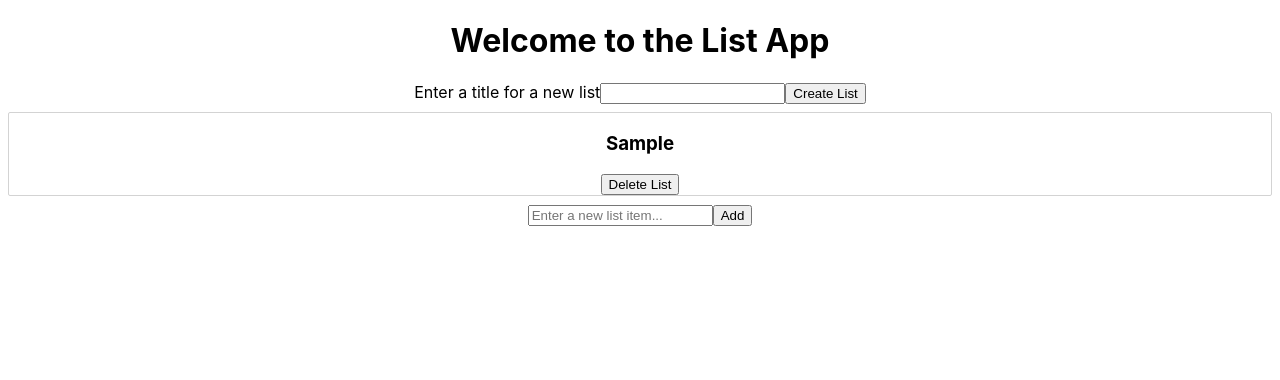
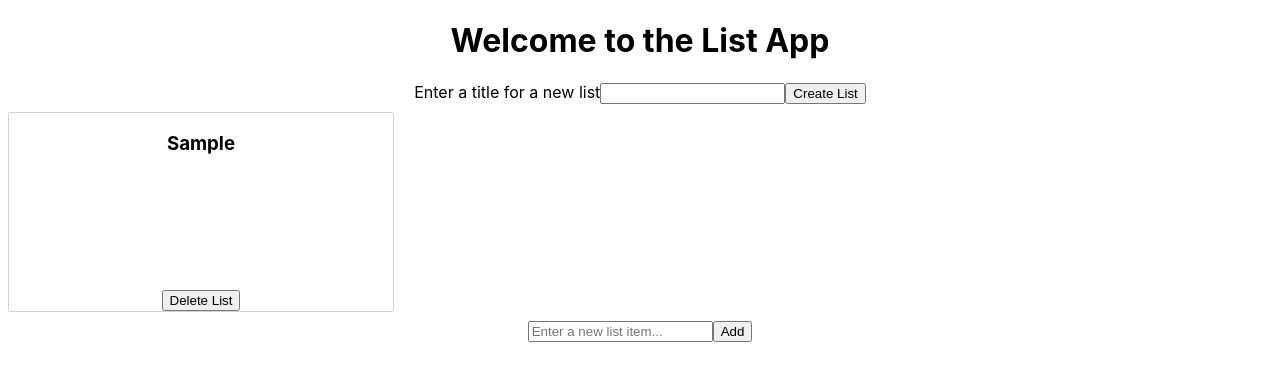
Before and after one commit to JohnZBurnett/ListApp, a React (Create React App) app: page / in a window 1280 px wide. Both pictures are taken after typing "Sample" into the empty fields and a click on the button "Create List". Shown: the top 380 px of the page. Built offline with nearby package versions, Linux system fonts and the light colour scheme.

Commit message:
update styling when dragging

```diff
--- a/package.json
+++ b/package.json
@@ -3,9 +3,9 @@
   "version": "0.1.0",
   "private": true,
   "dependencies": {
-    "react": "^16.6.0",
+    "react": "16.3.1",
     "react-beautiful-dnd": "^9.0.2",
-    "react-dom": "^16.6.0",
+    "react-dom": "16.3.1",
     "react-scripts": "2.0.5",
     "styled-components": "^4.0.2"
   },
--- a/src/List.js
+++ b/src/List.js
@@ -7,10 +7,13 @@ const Container = styled.div`
   margin: 8px;
   border: 1px solid lightgrey;
   border-radius: 2px;
+  width: 30%;
 `;
 
 const List = styled.div`
-  paddin: 8px;
+  padding: 8px;
+  min-height: 100px;
+  background-color: ${ props => (props.isDraggingOver ? 'skyblue' : 'white')};
 `;
 
 const Item = styled.div``;
@@ -22,7 +25,7 @@ export default ({title, deleteList, listId, listItems, deleteListItem}) => {
         <Container>
             <h3>{title}</h3>
             <Droppable droppableId={listId}>
-            { (provided) => (
+            { (provided, snapshot) => (
                 <List ref={provided.innerRef} {...provided.droppableProps}>
                   {listItems.map( (listItem, index) => {
                     return(
@@ -32,10 +35,12 @@ export default ({title, deleteList, listId, listItems, deleteListItem}) => {
                           deleteListItem={deleteListItem}
                           index={index}
                           key={listItem.id}
+                          isDraggingOver={snapshot.isDraggingOver}
                         />
                     )
                 })}
-                 {provided.placeholder}
+                {console.log("PROVIDED: ", provided)}
+                {provided.placeholder}
                 </List>
             )
 
--- a/src/ListContainer.js
+++ b/src/ListContainer.js
@@ -1,7 +1,10 @@
 import React, { Component } from 'react';
 import ListItem from './ListItem';
+import styled from 'styled-components';
 import List from './List';
 import NewListItemForm from './NewListItemForm';
+
+const Container = styled.div``;
 
 
 class ListContainer extends Component {
--- a/src/ListItem.js
+++ b/src/ListItem.js
@@ -7,16 +7,18 @@ const Container = styled.div`
   border-radius: 2px;
   padding: 8px;
   margin-bottom: 8px;
+  background-color: ${ props => props.isDragging ? 'lightgreen' : 'white'}
 `
 
 export default ({ body, id, deleteListItem, index }) => {
     return(
         <Draggable draggableId = {id} index={index}>
-            { provided => (
+            { (provided, snapshot) => (
                 <Container
                   {...provided.draggableProps}
                   {...provided.dragHandleProps}
                   ref={provided.innerRef}
+                  isDragging={snapshot.isDragging}
                 >
                   {body}
                   <button onClick={(event) => deleteListItem(event, id)}>Delete</button>
--- a/src/ListsContainer.js
+++ b/src/ListsContainer.js
@@ -70,6 +70,7 @@ class ListsContainer extends Component {
 
     onDragEnd = (result) => {
         const {destination, source, draggableId} = result;
+        console.log("SOURCE: ", source, "DESTINATION: ", destination);
         if (!destination) {
             // if the drag did not end in a droppable area we abort
             return;
```
